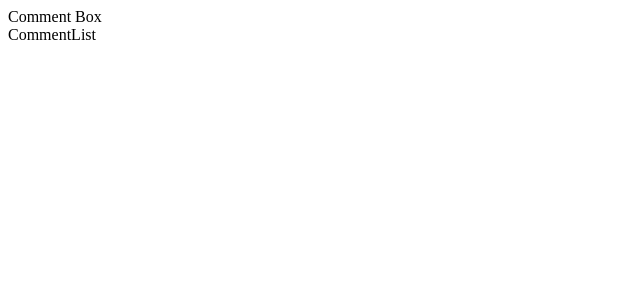
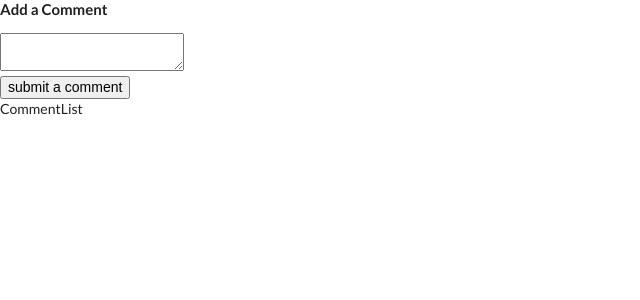
Before and after one commit to mythLabs/playground-react-testing, a React (Create React App) app: page / in a window 1280 px wide. Shown: the top 300 px of the page, without its empty margins (0-640 px from the left). Built offline with nearby package versions, Linux system fonts and the light colour scheme.

Commit message:
Added comment box component and started its test

```diff
--- a/public/index.html
+++ b/public/index.html
@@ -5,6 +5,7 @@
     <link rel="shortcut icon" href="%PUBLIC_URL%/favicon.ico">
     <meta name="viewport" content="width=device-width, initial-scale=1, shrink-to-fit=no">
     <meta name="theme-color" content="#000000">
+    <link rel="stylesheet" href="https://cdnjs.cloudflare.com/ajax/libs/semantic-ui/2.4.1/semantic.min.css" />
     <!--
       manifest.json provides metadata used when your web app is added to the
       homescreen on Android. See https://developers.google.com/web/fundamentals/web-app-manifest/
--- a/src/components/CommentBox.js
+++ b/src/components/CommentBox.js
@@ -1,7 +1,31 @@
 import React from "react";
 
-const CommentBox = () => {
-  return <div>Comment Box</div>;
-};
+class CommentBox extends React.Component {
+  state = { comment: ''};
+
+  onTextChange = (e) => {
+     this.setState({comment: e.target.value});
+  }
+
+  onFormSubmit = (e) => {
+    e.preventDefault();
+
+    //TODO- call action creator
+
+    this.setState({comment: ''})
+  }
+
+  render() {
+    return(
+      <form onSubmit={this.onFormSubmit}>
+        <h4>Add a Comment</h4>
+        <textarea value = {this.state.comment} onChange={this.onTextChange}/>
+        <div>
+          <button>submit a comment</button>
+        </div>
+      </form>
+    )
+  }
+}
 
 export default CommentBox;
```
Also changed, not shown: 2 other files (tests, documents, lock files or other folders).
